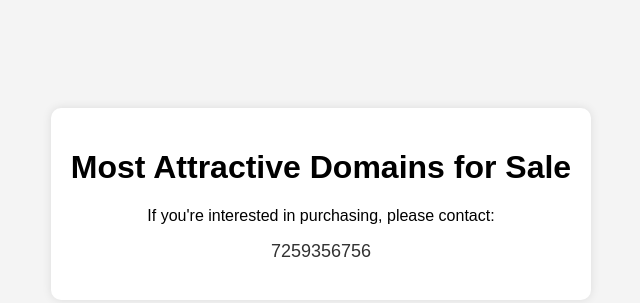
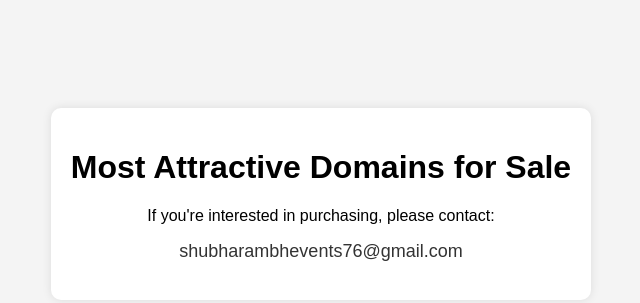
Before and after one commit to shubharambhevents/blrpulse, a plain HTML site: page index.html in a window 1280 px wide. Shown: the part 196-499 px from the top of the page, without its empty margins (319-959 px from the left). Drawn offline with Linux system fonts and the light colour scheme.

Commit message:
Update index.html

```diff
--- a/index.html
+++ b/index.html
@@ -32,7 +32,7 @@
     <div class="container">
         <h1>Most Attractive Domains for Sale</h1>
         <p>If you're interested in purchasing, please contact:</p>
-        <p class="contact">7259356756</p>
+        <p class="contact">shubharambhevents76@gmail.com</p>
     </div>
 </body>
 </html>
```
